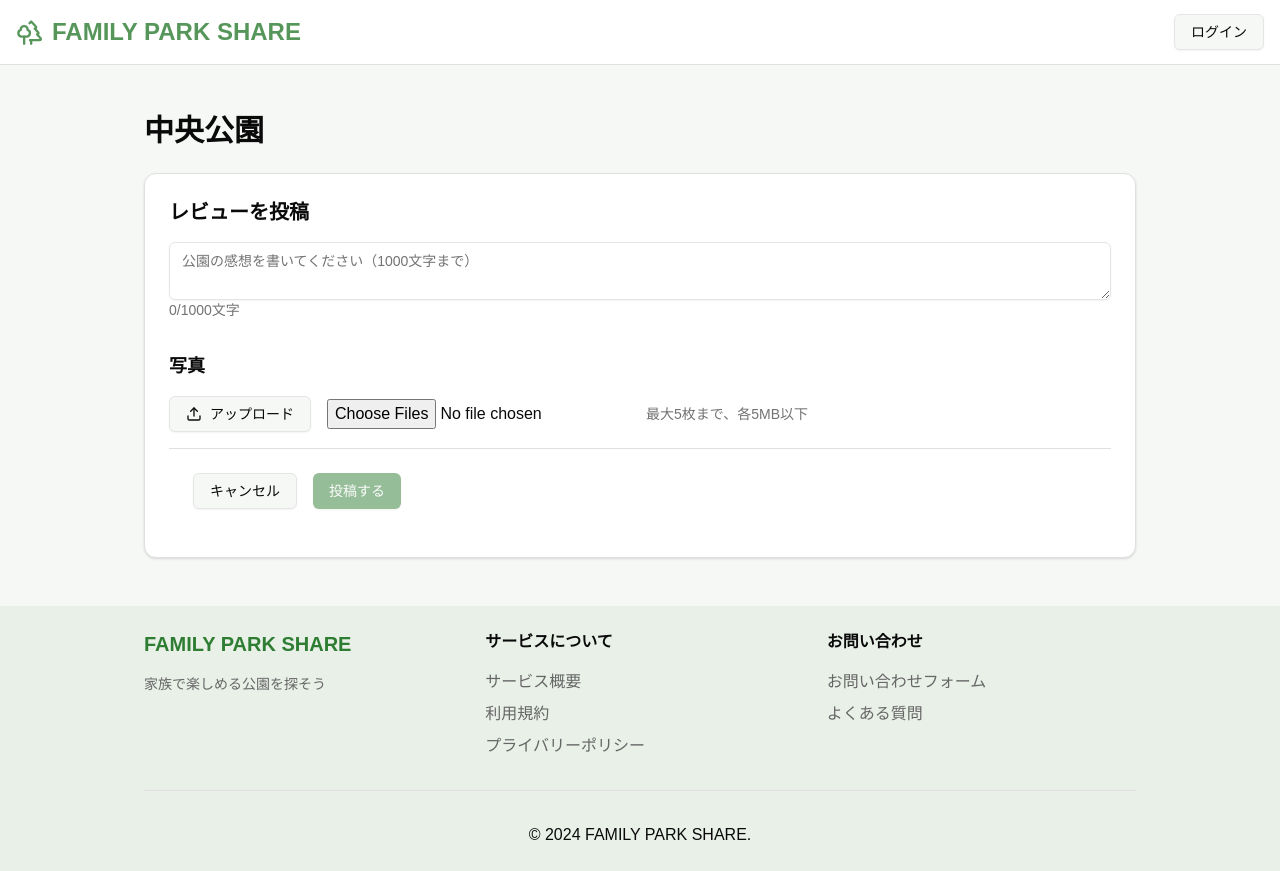
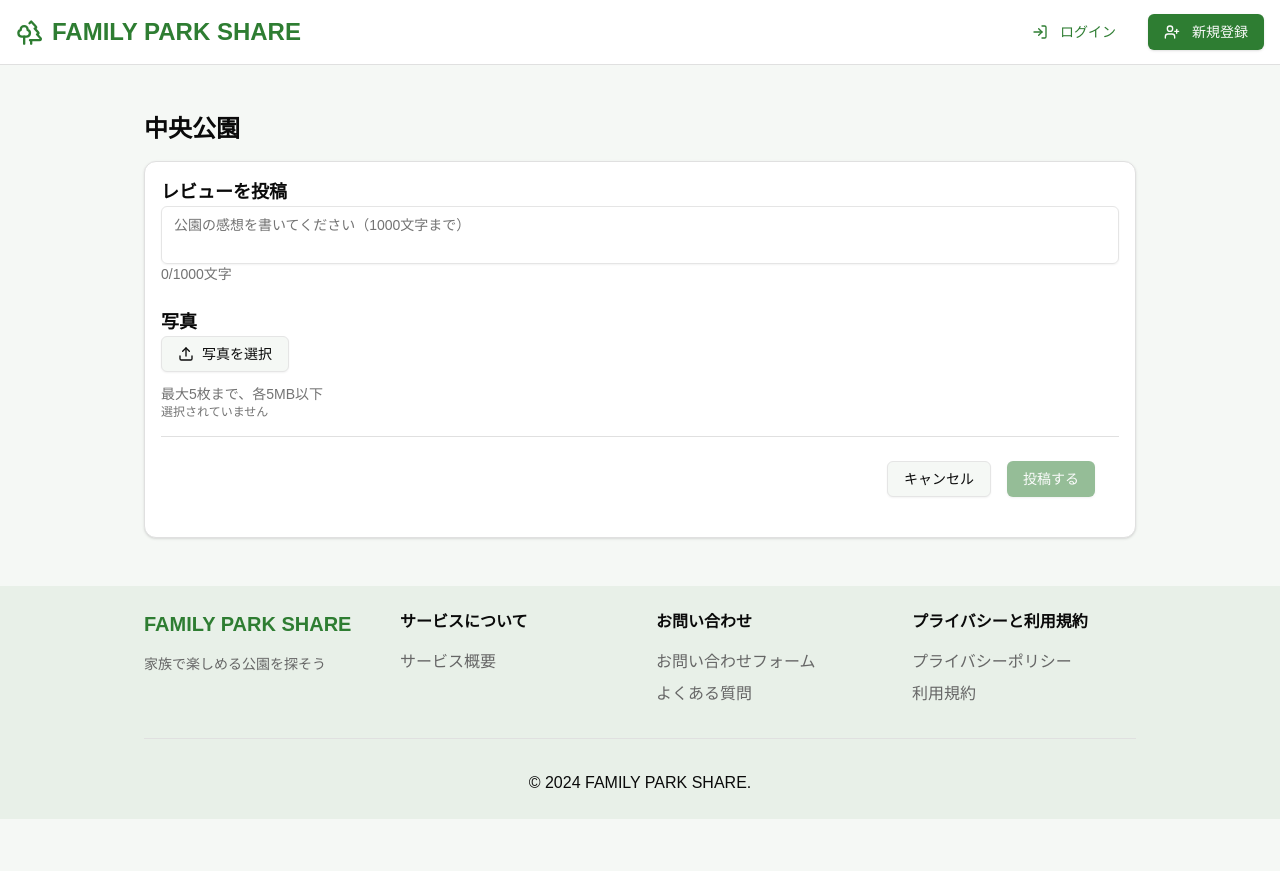
Before and after one commit to hiroto5416/portfolio-family-park-share, a Next.js app: page /parks/1/review in a window 1280 px wide. After the commit the page ends 819 px from the top, so only its background shows below. Built offline with nearby package versions, Linux system fonts and the light colour scheme.

Commit message:
レスポンシブ対応

```diff
--- a/package.json
+++ b/package.json
@@ -12,6 +12,7 @@
     "@hookform/resolvers": "^3.10.0",
     "@prisma/client": "^6.3.1",
     "@radix-ui/react-avatar": "^1.1.3",
+    "@radix-ui/react-dialog": "^1.1.6",
     "@radix-ui/react-icons": "^1.3.2",
     "@radix-ui/react-scroll-area": "^1.2.3",
     "@radix-ui/react-slot": "^1.1.2",
--- a/src/app/parks/[id]/page.tsx
+++ b/src/app/parks/[id]/page.tsx
@@ -42,7 +42,7 @@
       {/* 上部セクション: 写真と情報を横並びに */}
       <div className="grid grid-cols-1 md:grid-cols-2 gap-6 mb-8">
         {/* 左側: 公園写真 */}
-        <div className="order-2 md:order-1">
+        <div className="order-1 md:order-1">
           <Card className="p-6">
             <div className="flex items-center gap-2 mb-4">
               <Camera className="h-5 w-5 text-muted-foreground" />
@@ -61,7 +61,7 @@
         </div>
 
         {/* 右側: 公園情報 */}
-        <div className="order-1 md:order-2">
+        <div className="order-2 md:order-2">
           <ParkDetail {...MOCK_PARK_DATA} />
         </div>
       </div>
--- a/src/app/parks/[id]/review/page.tsx
+++ b/src/app/parks/[id]/review/page.tsx
@@ -16,7 +16,7 @@
   };
 
   return (
-    <div className="container max-w-5xl mx-auto py-12 px-4">
+    <div className="container max-w-5xl mx-auto py-6 md:py-12 px-4">
       <ReviewForm parkName="中央公園" onSubmit={handleSubmit} onCancel={handleCancel} />
     </div>
   );
--- a/src/components/hero.tsx
+++ b/src/components/hero.tsx
@@ -7,12 +7,19 @@
       <div className="max-w-container mx-auto px-4">
         <div className="text-center space-y-8">
           <h1 className="text-4xl font-bold text-text-primary">
-            家族で楽しめる公園を
-            <br />
-            見つけよう
+            <span className="md:hidden">
+              家族で楽しめる
+              <br />
+              公園を見つけよう
+            </span>
+            <span className='hidden md:inline'>
+              家族で楽しめる公園を
+              <br />
+              見つけよう
+            </span>
           </h1>
         </div>
-        <div className="max-w-2xl mx-auto">
+        <div className="max-w-2xl mx-auto mt-4">
           <SearchBar />
         </div>
       </div>
--- a/src/components/layout/footer.tsx
+++ b/src/components/layout/footer.tsx
@@ -1,18 +1,20 @@
 import Link from 'next/link';
 import React from 'react';
+import { ChevronDown } from 'lucide-react';
 
 export function Footer() {
   return (
     <footer className="bg-background-secondary mt-auto">
       <div className="container mx-auto max-w-screen-lg px-4 py-6">
-        <div className="grid grid-cols-1 md:grid-cols-3 gap-8 text-center md:text-left">
+        {/* PC表示用 */}
+        <div className="hidden md:grid md:grid-cols-4 gap-8">
           {/* サイト情報 */}
           <div className="space-y-4">
             <h2 className="text-xl font-bold text-primary">FAMILY PARK SHARE</h2>
             <p className="text-text-secondary text-sm">家族で楽しめる公園を探そう</p>
           </div>
 
-          {/* リンクナビゲーション */}
+          {/* サービスについて */}
           <div>
             <h3 className="font-semibold mb-4">サービスについて</h3>
             <ul className="space-y-2">
@@ -21,20 +23,10 @@
                   サービス概要
                 </Link>
               </li>
-              <li>
-                <Link href="/terms" className="text-text-secondary hover:text-primary">
-                  利用規約
-                </Link>
-              </li>
-              <li>
-                <Link href="/privacy" className="text-text-secondary hover:text-primary">
-                  プライバリーポリシー
-                </Link>
-              </li>
             </ul>
           </div>
 
-          {/* お問い合わせセクション */}
+          {/* お問い合わせ */}
           <div>
             <h3 className="font-semibold mb-4">お問い合わせ</h3>
             <ul className="space-y-2">
@@ -50,6 +42,68 @@
               </li>
             </ul>
           </div>
+
+          {/* プライバシーと利用規約 */}
+          <div>
+            <h3 className="font-semibold mb-4">プライバシーと利用規約</h3>
+            <ul className="space-y-2">
+              <li>
+                <Link href="/privacy" className="text-text-secondary hover:text-primary">
+                  プライバシーポリシー
+                </Link>
+              </li>
+              <li>
+                <Link href="/terms" className="text-text-secondary hover:text-primary">
+                  利用規約
+                </Link>
+              </li>
+            </ul>
+          </div>
+        </div>
+
+        {/* モバイル表示用 */}
+        <div className="md:hidden space-y-4">
+          <div className="text-center mb-6">
+            <h2 className="text-xl font-bold text-primary">FAMILY PARK SHARE</h2>
+            <p className="text-text-secondary text-sm">家族で楽しめる公園を探そう</p>
+          </div>
+
+          {[
+            {
+              title: 'サービスについて',
+              links: [{ href: '/about', label: 'サービス概要' }],
+            },
+            {
+              title: 'お問い合わせ',
+              links: [
+                { href: '/contact', label: 'お問い合わせフォーム' },
+                { href: '/faq', label: 'よくある質問' },
+              ],
+            },
+            {
+              title: 'プライバシーと利用規約',
+              links: [
+                { href: '/privacy', label: 'プライバシーポリシー' },
+                { href: '/terms', label: '利用規約' },
+              ],
+            },
+          ].map((section) => (
+            <details key={section.title} className="group">
+              <summary className="flex items-center justify-between p-1 bg-background-secondary rounded-lg cursor-pointer">
+                <span className="font-semibold">{section.title}</span>
+                <ChevronDown className="h-5 w-5 transition-transform group-open:rotate-180" />
+              </summary>
+              <div className="p-1 space-y-2">
+                {section.links.map((link) => (
+                  <li key={link.href} className="list-none">
+                    <Link href={link.href} className="text-text-secondary hover:text-primary">
+                      {link.label}
+                    </Link>
+                  </li>
+                ))}
+              </div>
+            </details>
+          ))}
         </div>
 
         {/* コピーライト */}
--- a/src/components/layout/header.tsx
+++ b/src/components/layout/header.tsx
@@ -2,23 +2,44 @@
 import React from 'react';
 import { Button } from '../ui/button';
 // import { SearchBar } from '@/components/search-bar';
-import { Trees } from 'lucide-react';
+import { Trees, LogIn, UserPlus } from 'lucide-react';
 
 export function Header() {
   return (
     <header className="border-b bg-white sticky top-0 z-50">
-      <div className="max-w-container mx-auto px-4 h-16 flex items-center justify-between">
-        <Link href="/" className="flex items-center gap-2 hover: opacity-80 transition-opacity">
-          <Trees className='h-7 w-7 text-primary' aria-hidden="true"/>
-          <span className='text-2xl font-bold text-primary'>
-            FAMILY PARK SHARE
-          </span>
+      <div className="max-w-container mx-auto px-4 h-16 flex items-center justify-between md:justify-start md:gap-8">
+        {/* ロゴ */}
+        <Link
+          href="/"
+          className="flex items-center gap-2 hover:opacity-80 transition-opacity md:flex-none mx-auto md:mx-0"
+        >
+          <Trees className="h-7 w-7 text-primary" aria-hidden="true" />
+          <span className="text-2xl font-bold text-primary">FAMILY PARK SHARE</span>
         </Link>
 
-        <div className="flex items-center gap-4">
-          {/* <SearchBar /> */}
-          <Button variant="outline">ログイン</Button>
+        {/* デスクトップメニュー */}
+        <div className="hidden md:flex items-center gap-4 ml-auto">
+          <Button variant="ghost" className="text-primary hover:text-primary/90">
+            <LogIn className="mr-1 h-4 w-4" />
+            ログイン
+          </Button>
+          <Button variant="default">
+            <UserPlus className="mr-1 h-4 w-4" />
+            新規登録
+          </Button>
         </div>
+      </div>
+
+      {/* モバイル用ボタン */}
+      <div className="md:hidden flex justify-end gap-3 p-2">
+        <Button variant="ghost" className="text-xs h-7 px-2 text-primary hover:text-primary/90">
+          <LogIn className="mr-1 h-3 w-3" />
+          ログイン
+        </Button>
+        <Button variant="default" className="text-xs h-7 px-2">
+          <UserPlus className="mr-1 h-3 w-3" />
+          新規登録
+        </Button>
       </div>
     </header>
   );
--- a/src/components/search-bar.tsx
+++ b/src/components/search-bar.tsx
@@ -4,21 +4,19 @@
 import { Button } from './ui/button';
 
 interface SearchBarProps {
-  size?: "default" | "lg";
+  size?: 'default' | 'lg';
 }
 
-export function SearchBar({size = "default"}: SearchBarProps) {
+export function SearchBar({ size = 'default' }: SearchBarProps) {
   const inputClass = size === 'lg' ? 'h-12 text-lg' : 'h-9';
 
   return (
-    <div className='flex gap-2'>
-      <div className='relative flex-grow'>
-        <Search className='absolute left-3 top-1/2 transform -translate-y-1/2 text-gray-400'/>
-        <Input className={`${inputClass} pl-10`} placeholder='公園名・地域名で検索'/>
+    <div className="flex flex-col md:flex-row gap-2">
+      <div className="relative flex-grow">
+        <Search className="absolute left-3 top-1/2 transform -translate-y-1/2 text-gray-400" />
+        <Input className={`${inputClass} pl-10`} placeholder="公園名・地域名で検索" />
       </div>
-      <Button>
-        現在地から探す
-      </Button>
+      <Button className="w-full md:w-auto">現在地から探す</Button>
     </div>
-  )
+  );
 }
--- /dev/null
+++ b/src/components/ui/sheet.tsx
@@ -0,0 +1,121 @@
+'use client';
+
+import * as React from 'react';
+import * as SheetPrimitive from '@radix-ui/react-dialog';
+import { cva, type VariantProps } from 'class-variance-authority';
+import { X } from 'lucide-react';
+
+import { cn } from '@/lib/utils';
+
+const Sheet = SheetPrimitive.Root;
+
+const SheetTrigger = SheetPrimitive.Trigger;
+
+const SheetClose = SheetPrimitive.Close;
+
+const SheetPortal = SheetPrimitive.Portal;
+
+const SheetOverlay = React.forwardRef<
+  React.ElementRef<typeof SheetPrimitive.Overlay>,
+  React.ComponentPropsWithoutRef<typeof SheetPrimitive.Overlay>
+>(({ className, ...props }, ref) => (
+  <SheetPrimitive.Overlay
+    className={cn(
+      'fixed inset-0 z-50 bg-background/80 backdrop-blur-sm data-[state=open]:animate-in data-[state=closed]:animate-out data-[state=closed]:fade-out-0 data-[state=open]:fade-in-0',
+      className
+    )}
+    {...props}
+    ref={ref}
+  />
+));
+SheetOverlay.displayName = SheetPrimitive.Overlay.displayName;
+
+const sheetVariants = cva(
+  'fixed z-50 gap-4 bg-background p-6 shadow-lg transition ease-in-out data-[state=closed]:duration-300 data-[state=open]:duration-500 data-[state=open]:animate-in data-[state=closed]:animate-out',
+  {
+    variants: {
+      side: {
+        top: 'inset-x-0 top-0 border-b data-[state=closed]:slide-out-to-top data-[state=open]:slide-in-from-top',
+        bottom:
+          'inset-x-0 bottom-0 border-t data-[state=closed]:slide-out-to-bottom data-[state=open]:slide-in-from-bottom',
+        left: 'inset-y-0 left-0 h-full w-3/4 border-r data-[state=closed]:slide-out-to-left data-[state=open]:slide-in-from-left sm:max-w-sm',
+        right:
+          'inset-y-0 right-0 h-full w-3/4 border-l data-[state=closed]:slide-out-to-right data-[state=open]:slide-in-from-right sm:max-w-sm',
+      },
+    },
+    defaultVariants: {
+      side: 'right',
+    },
+  }
+);
+
+interface SheetContentProps
+  extends React.ComponentPropsWithoutRef<typeof SheetPrimitive.Content>,
+    VariantProps<typeof sheetVariants> {}
+
+const SheetContent = React.forwardRef<
+  React.ElementRef<typeof SheetPrimitive.Content>,
+  SheetContentProps
+>(({ side = 'right', className, children, ...props }, ref) => (
+  <SheetPortal>
+    <SheetOverlay />
+    <SheetPrimitive.Content ref={ref} className={cn(sheetVariants({ side }), className)} {...props}>
+      <SheetPrimitive.Close className="absolute right-4 top-4 rounded-sm opacity-70 ring-offset-background transition-opacity hover:opacity-100 focus:outline-none focus:ring-2 focus:ring-ring focus:ring-offset-2 disabled:pointer-events-none data-[state=open]:bg-secondary">
+        <X className="h-4 w-4" />
+        <span className="sr-only">Close</span>
+      </SheetPrimitive.Close>
+      {children}
+    </SheetPrimitive.Content>
+  </SheetPortal>
+));
+SheetContent.displayName = SheetPrimitive.Content.displayName;
+
+const SheetHeader = ({ className, ...props }: React.HTMLAttributes<HTMLDivElement>) => (
+  <div className={cn('flex flex-col space-y-2 text-center sm:text-left', className)} {...props} />
+);
+SheetHeader.displayName = 'SheetHeader';
+
+const SheetFooter = ({ className, ...props }: React.HTMLAttributes<HTMLDivElement>) => (
+  <div
+    className={cn('flex flex-col-reverse sm:flex-row sm:justify-end sm:space-x-2', className)}
+    {...props}
+  />
+);
+SheetFooter.displayName = 'SheetFooter';
+
+const SheetTitle = React.forwardRef<
+  React.ElementRef<typeof SheetPrimitive.Title>,
+  React.ComponentPropsWithoutRef<typeof SheetPrimitive.Title>
+>(({ className, ...props }, ref) => (
+  <SheetPrimitive.Title
+    ref={ref}
+    className={cn('text-lg font-semibold text-foreground', className)}
+    {...props}
+  />
+));
+SheetTitle.displayName = SheetPrimitive.Title.displayName;
+
+const SheetDescription = React.forwardRef<
+  React.ElementRef<typeof SheetPrimitive.Description>,
+  React.ComponentPropsWithoutRef<typeof SheetPrimitive.Description>
+>(({ className, ...props }, ref) => (
+  <SheetPrimitive.Description
+    ref={ref}
+    className={cn('text-sm text-muted-foreground', className)}
+    {...props}
+  />
+));
+SheetDescription.displayName = SheetPrimitive.Description.displayName;
+
+export {
+  Sheet,
+  SheetPortal,
+  SheetOverlay,
+  SheetTrigger,
+  SheetClose,
+  SheetContent,
+  SheetHeader,
+  SheetFooter,
+  SheetTitle,
+  SheetDescription,
+};
--- a/src/components/ui/textarea.tsx
+++ b/src/components/ui/textarea.tsx
@@ -1,22 +1,21 @@
-import * as React from "react"
+import * as React from 'react';
 
-import { cn } from "@/lib/utils"
+import { cn } from '@/lib/utils';
 
-const Textarea = React.forwardRef<
-  HTMLTextAreaElement,
-  React.ComponentProps<"textarea">
->(({ className, ...props }, ref) => {
+const Textarea = React.forwardRef<HTMLTextAreaElement, React.ComponentProps<'textarea'>>(
+  ({ className, ...props }, ref) => {
     return (
       <textarea
         className={cn(
-        "flex min-h-[60px] w-full rounded-md border border-input bg-transparent px-3 py-2 text-base shadow-sm placeholder:text-muted-foreground focus-visible:outline-none focus-visible:ring-1 focus-visible:ring-ring disabled:cursor-not-allowed disabled:opacity-50 md:text-sm",
+          'flex w-full rounded-md border border-input bg-transparent px-3 py-2 text-base shadow-sm placeholder:text-muted-foreground focus-visible:outline-none focus-visible:ring-1 focus-visible:ring-ring disabled:cursor-not-allowed disabled:opacity-50 md:text-sm resize-none',
           className
         )}
         ref={ref}
         {...props}
       />
-  )
-})
-Textarea.displayName = "Textarea"
+    );
+  }
+);
+Textarea.displayName = 'Textarea';
 
-export { Textarea }
+export { Textarea };
--- a/src/features/park/components/ReviewForm/index.tsx
+++ b/src/features/park/components/ReviewForm/index.tsx
@@ -41,33 +41,35 @@
 
   return (
     <>
-      <h1 className="text-3xl font-bold mb-6">{parkName}</h1>
-      <Card className="p-6">
+      <h1 className="text-2xl md:text-3xl font-bold mb-4 md:mb-6">{parkName}</h1>
+      <Card className="p-4 md:p-6">
         <form onSubmit={handleSubmit} className="flex flex-col min-h-[600px]">
-          <div className="flex-1 space-y-10">
-            <div>
-              <h2 className="text-xl font-semibold mb-4">レビューを投稿</h2>
+          <div className="flex-1 space-y-6 md:space-y-10">
+            <div className="mb-6">
+              <h2 className="text-lg md:text-xl font-semibold mb-3 md:mb-4">レビューを投稿</h2>
               <Textarea
                 value={content}
                 onChange={handleContentChange}
                 placeholder="公園の感想を書いてください（1000文字まで）"
-                className="min-h-[200px] mb-2"
+                className="h-[400px] md:h-[500px] mb-2"
               />
               <p className="text-sm text-muted-foreground text-right">
                 {charCount}/{MAX_CHARS}文字
               </p>
             </div>
 
-            <div className='mt-8'>
-              <h2 className="text-lg font-semibold mb-4">写真</h2>
-              <div className="flex items-center gap-4 mb-4">
+            <div>
+              <h2 className="text-lg font-semibold mb-3">写真</h2>
+              <div className="flex flex-col gap-3 mb-4">
+                <div>
+                  <label className="w-full">
                     <Button
                       type="button"
                       variant="outline"
                       onClick={() => document.getElementById('image-upload')?.click()}
                     >
                       <Upload className="mr-2 h-4 w-4" />
-                  アップロード
+                      写真を選択
                     </Button>
                     <input
                       id="image-upload"
@@ -76,15 +78,23 @@
                       accept="image/*"
                       onChange={handleImageUpload}
                       className="hidden"
+                      style={{ display: 'none' }}
                     />
+                  </label>
+                </div>
+                <div>
                   <p className="text-sm text-muted-foreground">最大5枚まで、各5MB以下</p>
+                  <p className="mt-1 text-xs text-muted-foreground">
+                    {images.length === 0 ? '選択されていません' : `${images.length}枚選択中`}
+                  </p>
+                </div>
               </div>
               {images.length > 0 && (
-                <div className="flex gap-2 overflow-x-auto">
+                <div className="grid grid-cols-2 sm:grid-cols-3 md:grid-cols-5 gap-2">
                   {images.map((image, index) => (
                     <div
                       key={index}
-                      className="relative w-[100px] h-[100px] flex-shrink-0 overflow-hidden rounded-md"
+                      className="relative aspect-square w-full overflow-hidden rounded-md"
                     >
                       <Image
                         src={URL.createObjectURL(image)}
@@ -99,7 +109,7 @@
             </div>
           </div>
 
-          <CardFooter className="flex justify-end border-t pt-6 gap-4">
+          <CardFooter className="flex justify-end border-t pt-2 mt-6 gap-4">
             <Button variant="outline" onClick={onCancel}>
               キャンセル
             </Button>
```
Also changed, not shown: 1 other file (tests, documents, lock files or other folders). Lines whose indentation alone changed are shown as unchanged.
